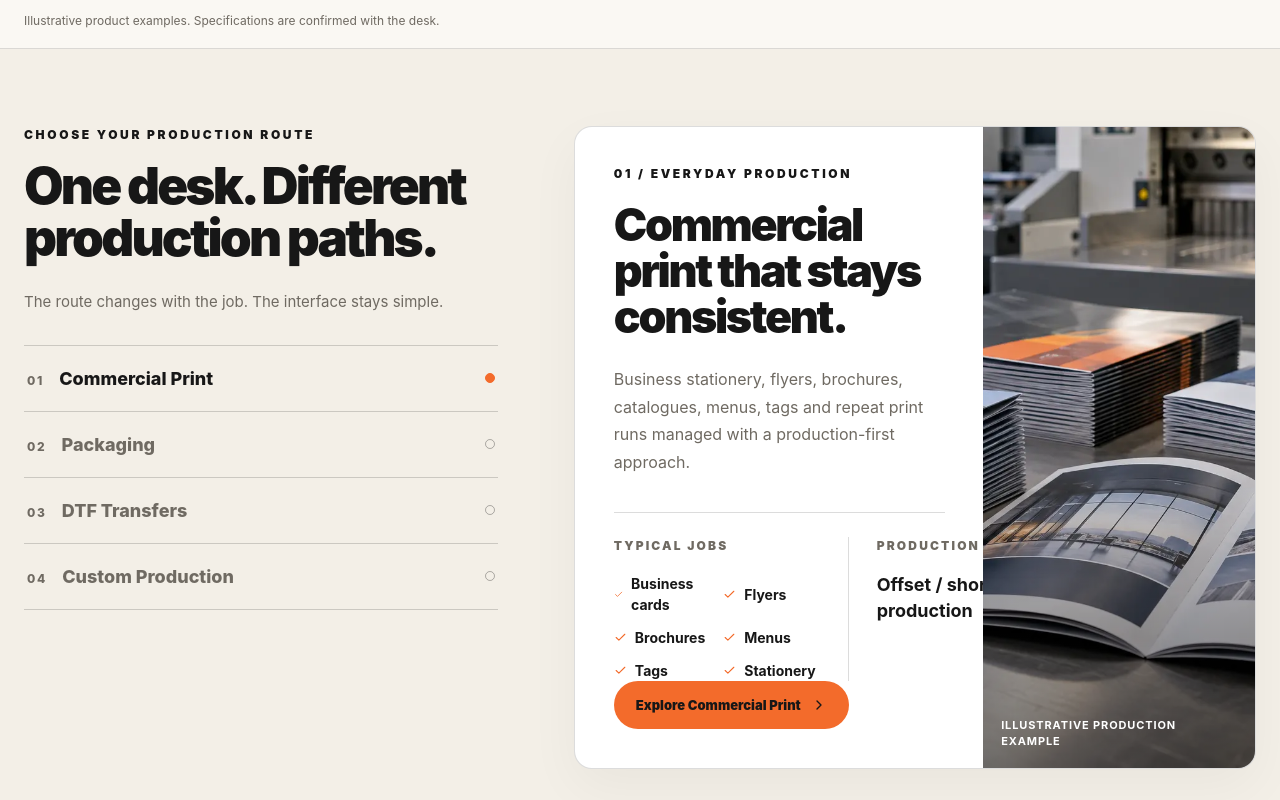
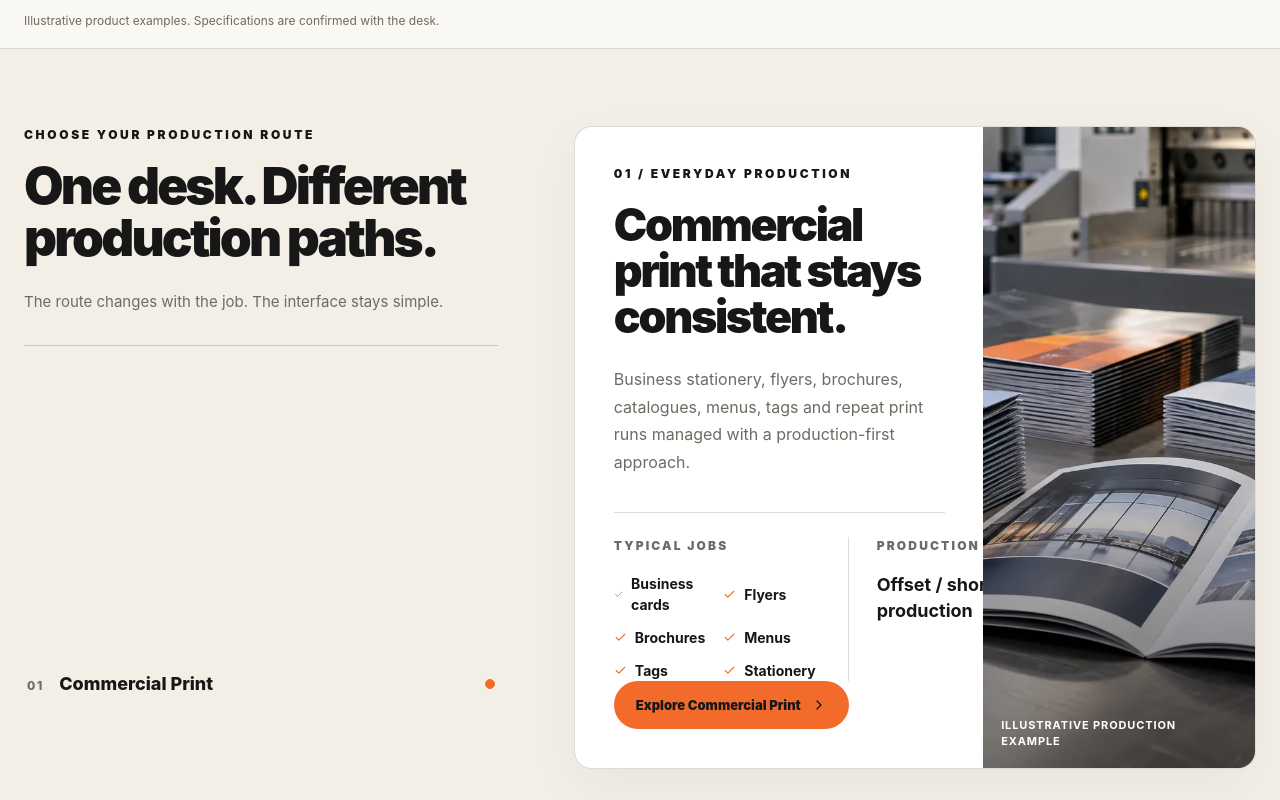
Before and after one commit to rehmantraders550-lab/jubbir-printers, a React (Vite) app: page / in a window 1280 px wide. Shown: the part 1240-2040 px from the top of the page. Built offline with nearby package versions, Linux system fonts and the light colour scheme.

Commit message:
Add sticky production route media stage

```diff
--- a/src/index.css
+++ b/src/index.css
@@ -2468,3 +2468,47 @@ img {
     padding: 24px 20px 26px;
   }
 }
+
+
+/* Sticky production route media-swap adaptation.
+   The existing service tabs become the scroll runway; the selected service panel
+   remains pinned beside them and updates from scroll, click, and keyboard input. */
+@media (min-width: 821px) {
+  .production-desk-home #services .service-layout {
+    align-items: start;
+  }
+
+  .production-desk-home #services .service-intro {
+    min-width: 0;
+  }
+
+  .production-desk-home #services .service-tabs {
+    display: grid;
+    gap: 0;
+    align-content: start;
+  }
+
+  .production-desk-home #services .service-tabs > button {
+    min-height: calc(100vh - var(--header-offset, 105px) - 32px);
+    align-items: center;
+  }
+
+  .production-desk-home #services .service-panel {
+    position: sticky;
+    top: calc(var(--header-offset, 105px) + 16px);
+    align-self: start;
+    max-height: calc(100vh - var(--header-offset, 105px) - 32px);
+  }
+}
+
+@media (max-width: 820px) {
+  .production-desk-home #services .service-tabs > button {
+    min-height: 88px;
+  }
+
+  .production-desk-home #services .service-panel {
+    position: relative;
+    top: auto;
+    max-height: none;
+  }
+}
```
